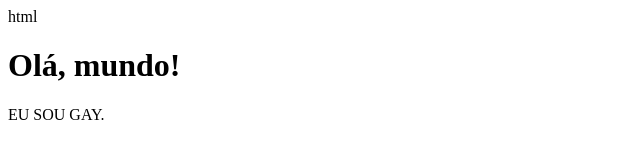
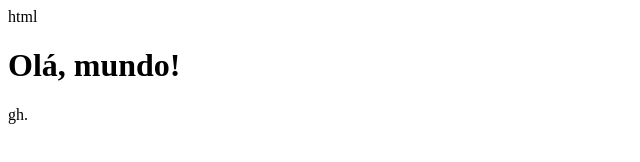
Before and after one commit to DaviS041/2025-04-10, a plain HTML site: page index.html in a window 1280 px wide. Shown: the full height of the page, 0-640 px from the left. Drawn offline with Linux system fonts and the light colour scheme.

Commit message:
Update index.html

```diff
--- a/index.html
+++ b/index.html
@@ -9,6 +9,6 @@ html
 <body>
 
 <h1>Olá, mundo!</h1>
-<p>EU SOU GAY.</p>
+<p>gh.</p>
 </body>
 </html>
```
